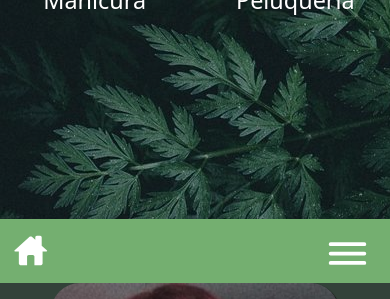
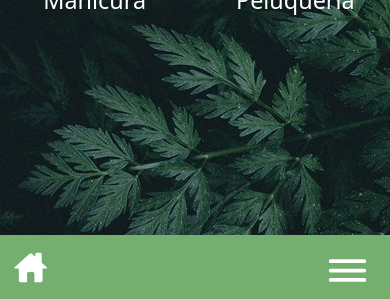
Before and after one commit to DasigoSZK/PF-Szkamarda, a website: page index.html in a window 390 px wide. Shown: the part 545-844 px from the top of the page. Drawn offline with nearby package versions, Linux system fonts and the light colour scheme.

Commit message:
Solucionando mas problemas del header en mobile 850px

```diff
--- a/scss/components/_header.scss
+++ b/scss/components/_header.scss
@@ -54,12 +54,10 @@ header {
 @media screen and (max-width: 850px) {
   header {
     position: fixed;
-    top: 90.5%;
+    top: auto;
     bottom: 0px;
     left: 0;
     right: 0;
-    overflow: hidden;
-    width: 100vw;
 
     .nav-menu {
       .nav-menu__logo {
```
Also changed, not shown: css/styles.css, 1 other file.
